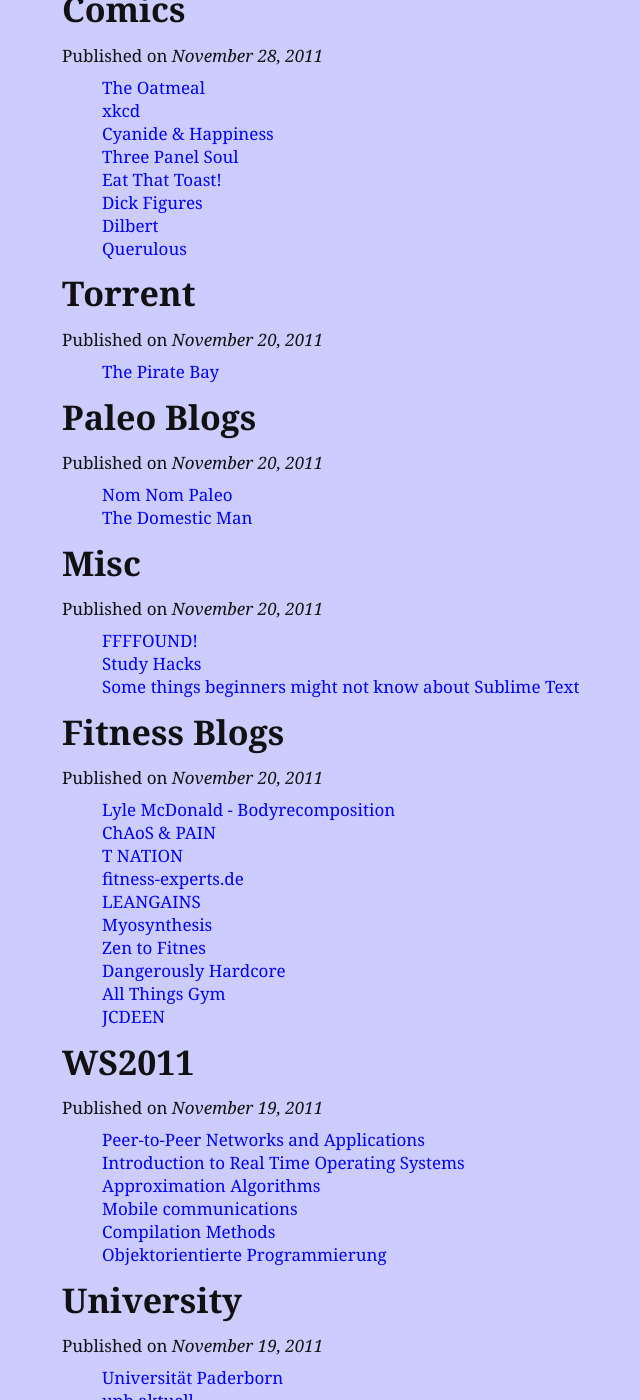
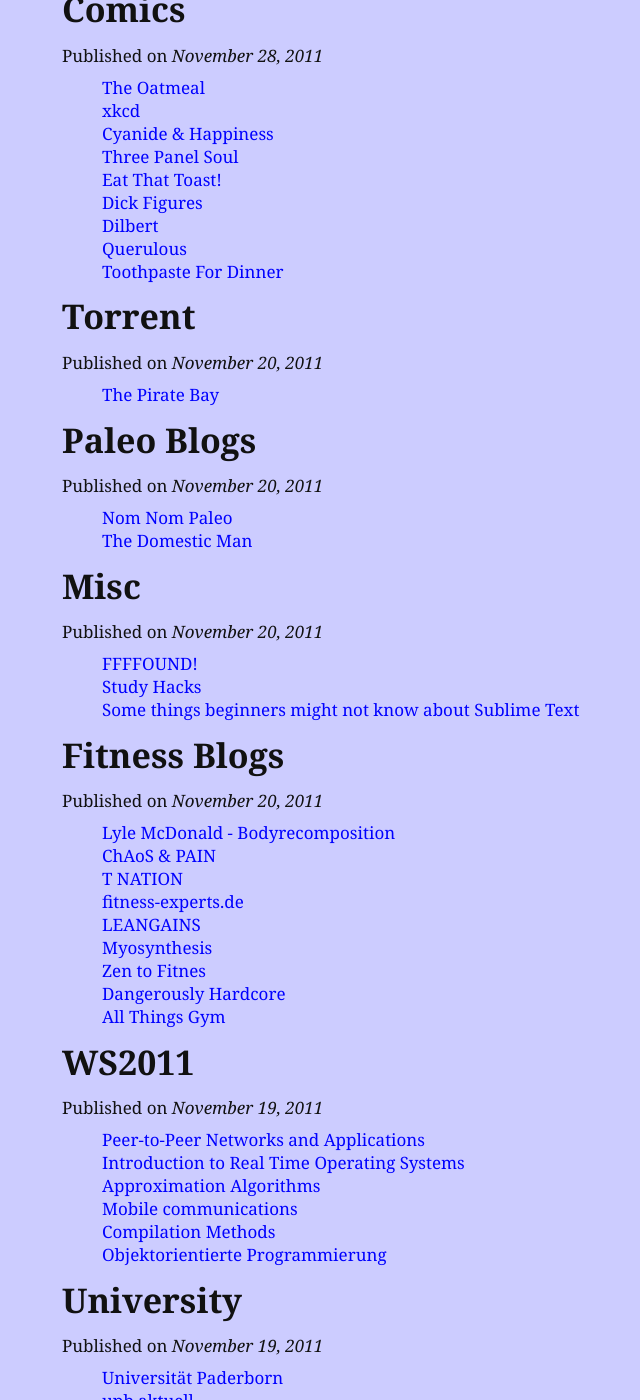
Before and after one commit to zdxerr/zdxerr.github.com, a Jekyll site: the page built from index.html, in a window 1280 px wide and 1400 px high, scrolled down 8800 px. Shown: the whole window, without its empty margins (198-838 px from the left). Built offline with Jekyll 4.4.1, drawn with Linux system fonts in a browser that asks for light colours; Markdown is read by kramdown in place of the engine named in the settings.

Commit message:
New links.

```diff
--- a/_posts/2011-11-20-fitness-blogs.markdown
+++ b/_posts/2011-11-20-fitness-blogs.markdown
@@ -13,4 +13,3 @@
 - [Zen to Fitnes](http://zentofitness.com/)
 - [Dangerously Hardcore](http://www.dangerouslyhardcore.com/)
 - [All Things Gym](http://www.allthingsgym.com/)
-- [JCDEEN](http://jcdeen.com/)
--- a/_posts/2011-11-28-comics.markdown
+++ b/_posts/2011-11-28-comics.markdown
@@ -12,3 +12,4 @@
 - [Dick Figures](http://www.youtube.com/show/dickfigures)
 - [Dilbert](http://dilbert.com/)
 - [Querulous](http://diglett.blogspot.com/)
+- [Toothpaste For Dinner](http://www.toothpastefordinner.com/)
```
